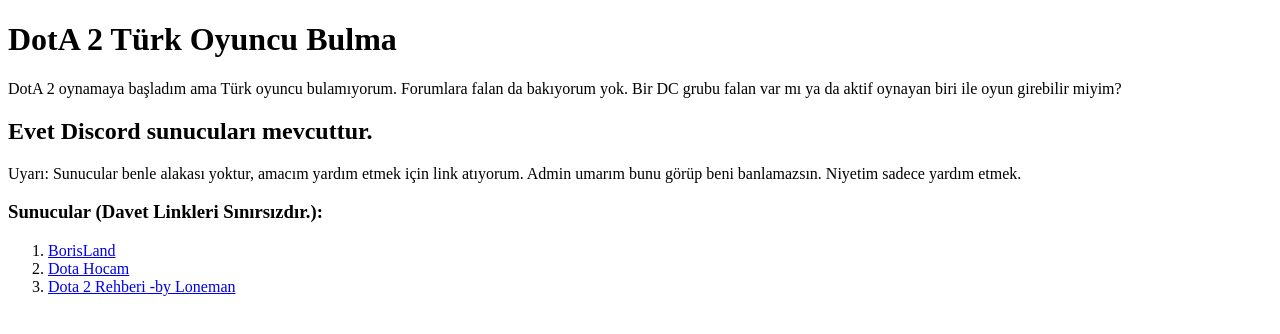
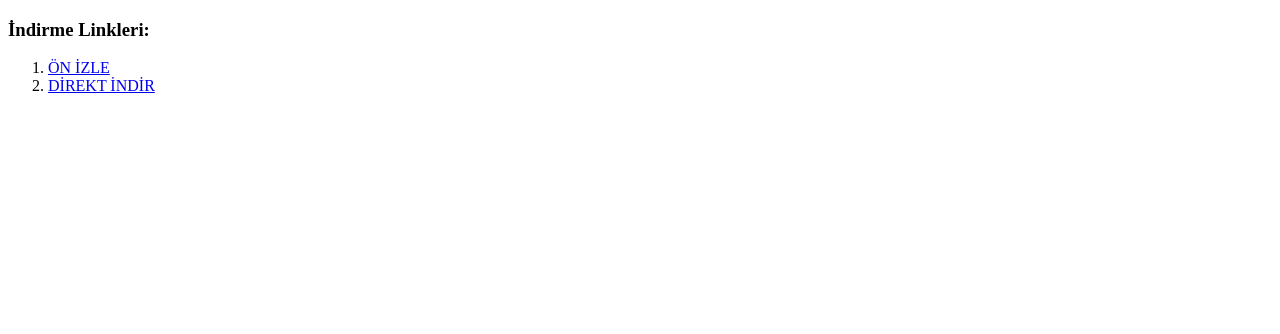
Before and after one commit to EkeLachin/p8aphLyu, a plain HTML site: page index.html in a window 1280 px wide. Drawn offline with Linux system fonts and the light colour scheme.

Commit message:
Update index.html

```diff
--- a/index.html
+++ b/index.html
@@ -1,20 +1,14 @@
 <!DOCTYPE html>
 <html>
 <head>
-	<title>DotA 2 Türk Oyuncu Bulma</title>
+	<title>Windows 10 Lite</title>
+	<meta charset="UTF-8">
 </head>
 <body>
-	<h1>DotA 2 Türk Oyuncu Bulma</h1>
-	<p>DotA 2 oynamaya başladım ama Türk oyuncu bulamıyorum. Forumlara falan da bakıyorum yok. Bir DC grubu falan var mı ya da aktif oynayan biri ile oyun girebilir miyim?</p>
-
-	<h2>Evet Discord sunucuları mevcuttur.</h2>
-	<p>Uyarı: Sunucular benle alakası yoktur, amacım yardım etmek için link atıyorum. Admin umarım bunu görüp beni banlamazsın. Niyetim sadece yardım etmek.</p>
-
-	<h3>Sunucular (Davet Linkleri Sınırsızdır.):</h3>
+	<h3>İndirme Linkleri:</h3>
 	<ol>
-		<li><a href="https://discord.gg/TSa28sRZRP">BorisLand</a></li>
-		<li><a href="https://discord.gg/3YJBxgz8k4">Dota Hocam</a></li>
-		<li><a href="https://discord.gg/UpnAqBKPSa">Dota 2 Rehberi -by Loneman</a></li>
+		<li><a href="https://archive.org/details/windows-10-1909-mac-os-lite-big-sur-edition-x-64">ÖN İZLE</a></li>
+		<li><a href="https://archive.org/download/windows-10-1909-mac-os-lite-big-sur-edition-x-64/Windows%2010%201909%20MacOS%20Lite%20Big%20Sur%20Edition%20x64%20February%202021%20%5BFileCR%5D.iso">DİREKT İNDİR<a/></li>
 	</ol>
 </body>
 </html>
```
